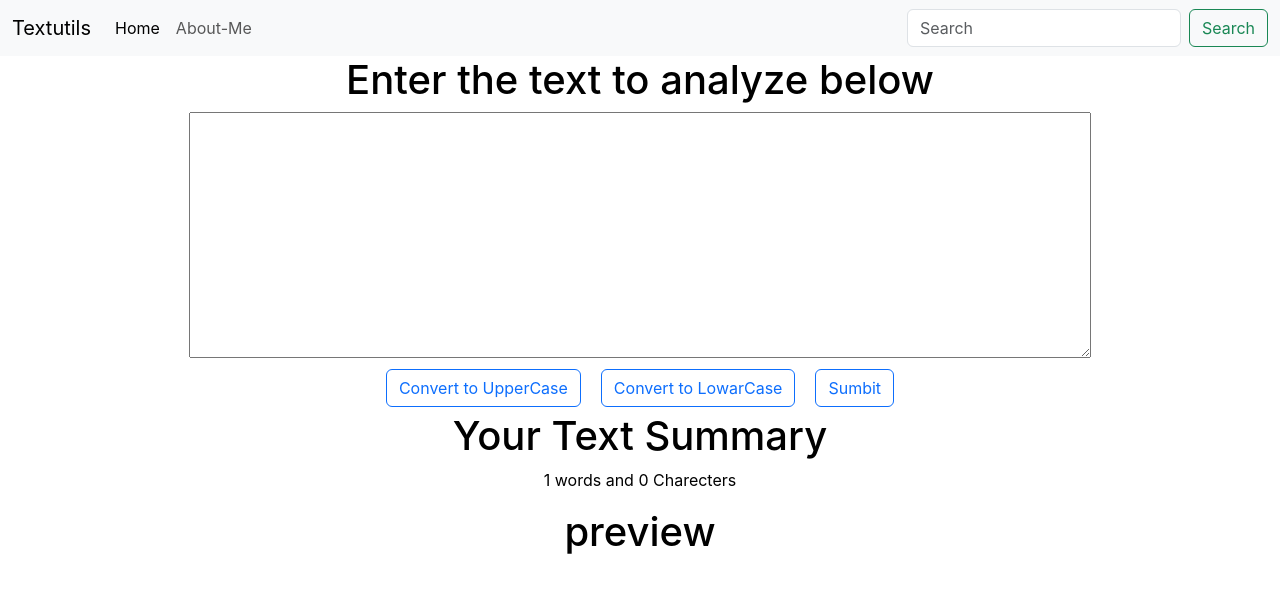
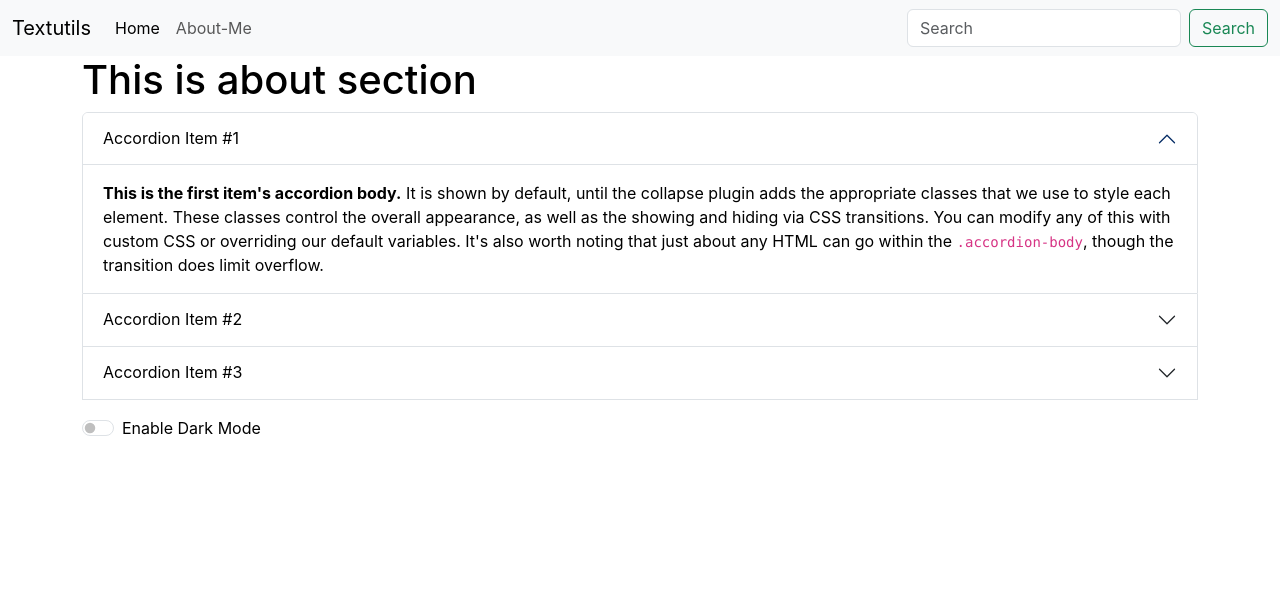
Before and after one commit to Avsesh-shakya/React, a React (Create React App) app: page / in a window 1280 px wide. Shown: the top 592 px of the page. Built offline with nearby package versions, Linux system fonts and the light colour scheme.

Commit message:
Add About section And Enable Dark mode

```diff
--- a/src/App.js
+++ b/src/App.js
@@ -1,3 +1,4 @@
+import About from './components/About';
 import Navbar from './components/Navbar';
 import TextForm from './components/TextForm';
 
@@ -6,7 +7,8 @@ function App() {
 
     <div>
       < Navbar title ='Textutils' aboutText='About-Me'/>
-      <TextForm heading='Enter the text to analyze below'/>
+      {/* <TextForm heading='Enter the text to analyze below'/> */}
+      <About heading='This is about section'/>
     </div>
 
   );
--- a/src/components/About.js
+++ b/src/components/About.js
@@ -0,0 +1,93 @@
+import React, { useState } from 'react'
+
+export default function About(props) {
+
+    const [myStyle, setmyStyle] = useState(
+
+        {
+            color: 'black',
+            backgroundColor: 'white',
+
+        }
+    )
+
+    const [btnText, setbtnText] = useState('Enable Dark Mode')
+
+    let toggleStyle = () => {
+        if (myStyle.color == 'white') {
+            setmyStyle({
+                color: 'black',
+                backgroundColor: 'white'
+            })
+            setbtnText('Enable Dark Mode')
+        }
+        else {
+            setmyStyle({
+                color: 'white',
+                backgroundColor: 'black'
+            })
+            setbtnText('Enable Light Mode')
+
+        }
+
+    }
+
+
+
+
+
+
+    return (
+
+        <div className='container' style={myStyle}>
+            <h1>{props.heading}</h1>
+            <div className="accordion" id="accordionExample">
+                <div className="accordion-item">
+                    <h2 className="accordion-header" >
+                        <button className="accordion-button" type="button" data-bs-toggle="collapse" data-bs-target="#collapseOne" aria-expanded="true" aria-controls="collapseOne" style={myStyle}>
+                            Accordion Item #1
+                        </button>
+                    </h2>
+                    <div id="collapseOne" className="accordion-collapse collapse show" data-bs-parent="#accordionExample" style={myStyle}>
+                        <div className="accordion-body" style={myStyle}>
+                            <strong>This is the first item's accordion body.</strong> It is shown by default, until the collapse plugin adds the appropriate classes that we use to style each element. These classes control the overall appearance, as well as the showing and hiding via CSS transitions. You can modify any of this with custom CSS or overriding our default variables. It's also worth noting that just about any HTML can go within the <code>.accordion-body</code>, though the transition does limit overflow.
+                        </div>
+                    </div>
+                </div>
+                <div className="accordion-item">
+                    <h2 className="accordion-header" >
+                        <button className="accordion-button collapsed" type="button" data-bs-toggle="collapse" data-bs-target="#collapseTwo" aria-expanded="false" aria-controls="collapseTwo" style={myStyle}>
+                            Accordion Item #2
+                        </button>
+                    </h2>
+                    <div id="collapseTwo" className="accordion-collapse collapse" data-bs-parent="#accordionExample" style={myStyle}>
+                        <div className="accordion-body" style={myStyle}>
+                            <strong>This is the second item's accordion body.</strong> It is hidden by default, until the collapse plugin adds the appropriate classes that we use to style each element. These classes control the overall appearance, as well as the showing and hiding via CSS transitions. You can modify any of this with custom CSS or overriding our default variables. It's also worth noting that just about any HTML can go within the <code>.accordion-body</code>, though the transition does limit overflow.
+                        </div>
+                    </div>
+                </div>
+                <div className="accordion-item">
+                    <h2 className="accordion-header">
+                        <button className="accordion-button collapsed" type="button" data-bs-toggle="collapse" data-bs-target="#collapseThree" aria-expanded="false" aria-controls="collapseThree" style={myStyle}>
+                            Accordion Item #3
+                        </button>
+                    </h2>
+                    <div id="collapseThree" className="accordion-collapse collapse" data-bs-parent="#accordionExample">
+                        <div className="accordion-body" style={myStyle}>
+                            <strong>This is the third item's accordion body.</strong> It is hidden by default, until the collapse plugin adds the appropriate classes that we use to style each element. These classes control the overall appearance, as well as the showing and hiding via CSS transitions. You can modify any of this with custom CSS or overriding our default variables. It's also worth noting that just about any HTML can go within the <code>.accordion-body</code>, though the transition does limit overflow.
+                        </div>
+                    </div>
+                </div>
+
+
+
+                <div className="form-check form-switch   my-3 ">
+                    <input className="form-check-input" onClick={toggleStyle} type="checkbox" role="switch" id="flexSwitchCheckDefault" />
+                    <label className="form-check-label" htmlFor="flexSwitchCheckDefault"> {btnText}</label>
+
+                </div>
+            </div>
+        </div >
+
+    )
+}
```
